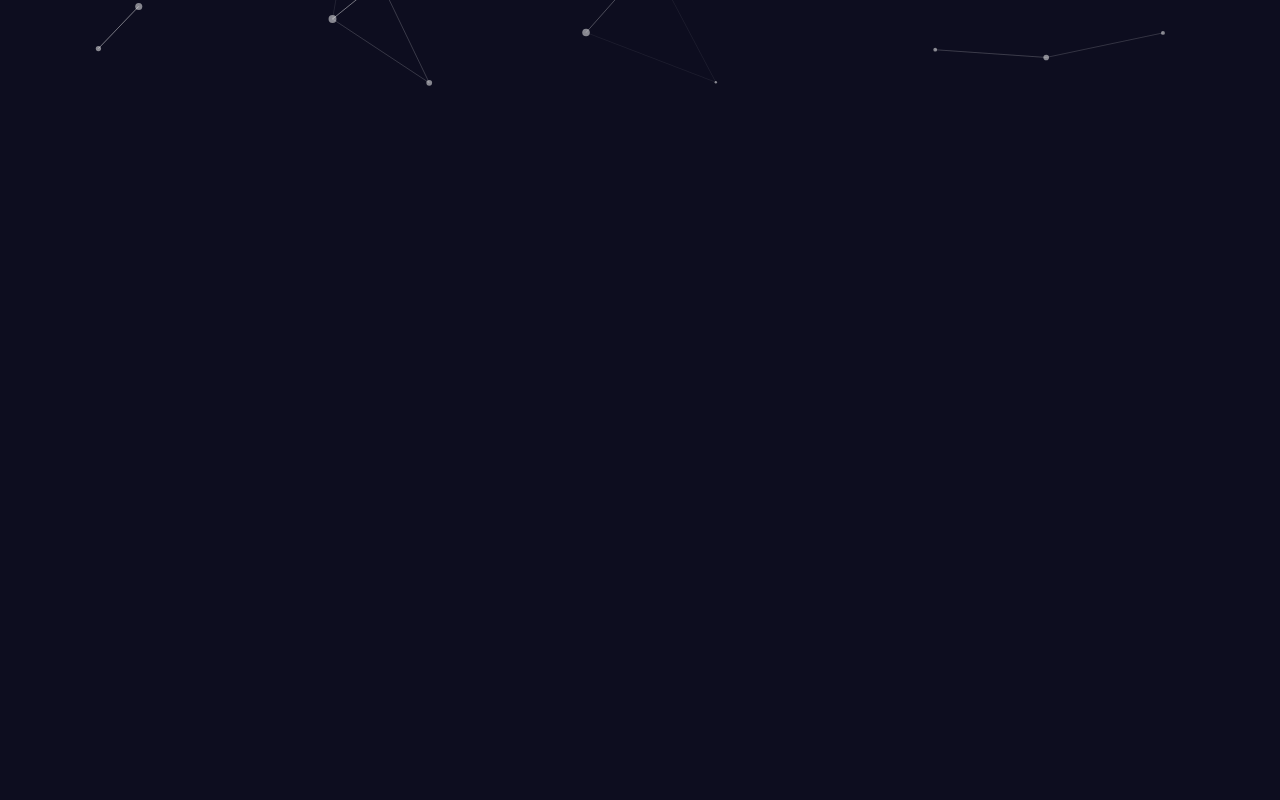
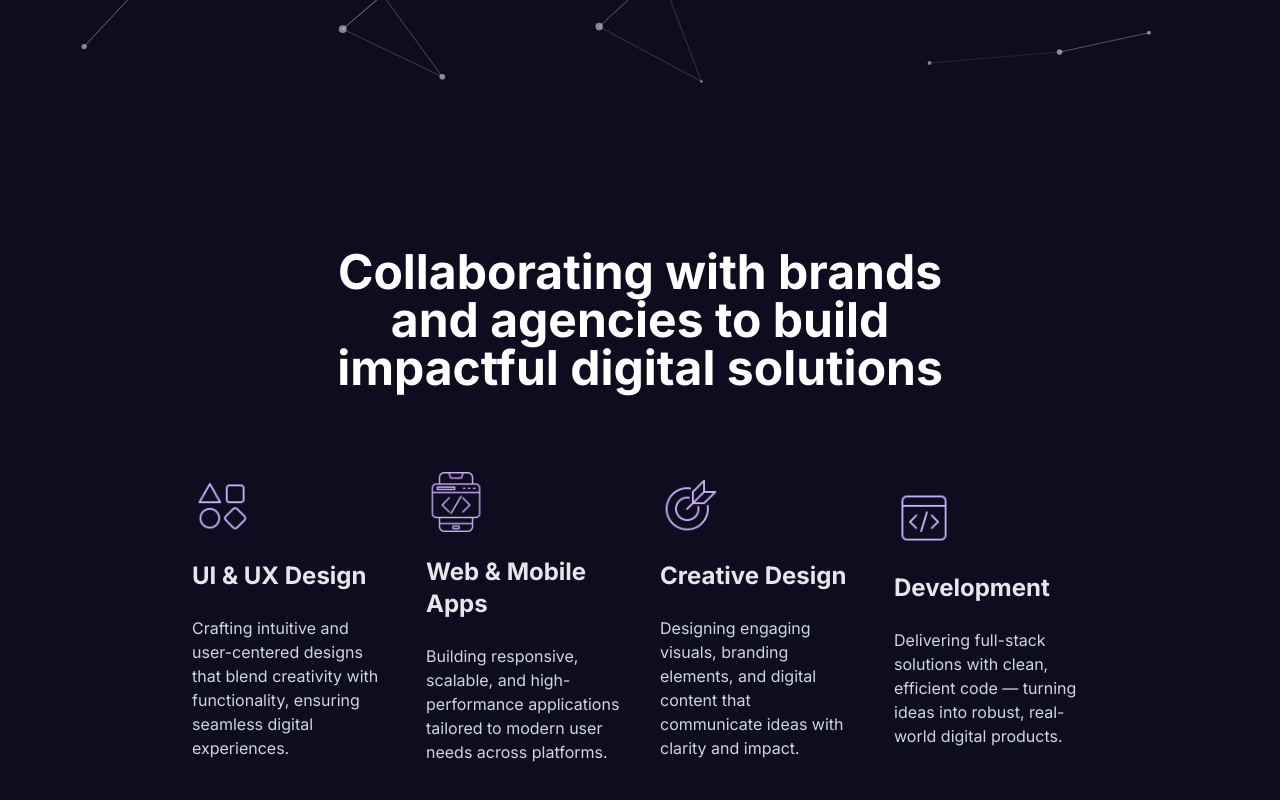
Before and after one commit to Manshavatsh0123/my-portfolio, a Next.js app: page / in a window 1280 px wide. Shown: the part 616-1416 px from the top of the page. Before the commit the page ends 800 px from the top, so only its background shows below. Built offline with nearby package versions, Linux system fonts and the light colour scheme.

Commit message:
Service-section

```diff
--- a/components/Home/Home.tsx
+++ b/components/Home/Home.tsx
@@ -1,10 +1,12 @@
 import React from 'react'
 import Hero from './Hero/Hero'
+import Services from './Services/services'
 
 const Home = () => {
     return (
         <div className='overflow-hidden'>
             <Hero />
+            <Services />
         </div>
     )
 }
--- /dev/null
+++ b/components/Home/Services/ServiceCard.tsx
@@ -0,0 +1,20 @@
+import Image from 'next/image';
+import React from 'react'
+
+type props = {
+    icon: string;
+    name: string;
+    description: string;
+}
+
+const ServiceCard = ({icon,description,name}:props) => {
+    return (
+        <div>
+            <Image src={icon} width={60} height={60} alt='img'/>
+            <h1 className='mt-6 text-xl md:text-2xl font-bold text-gray-200'>{name}</h1>
+            <p className='mt-6 text-gray-300'>{description}</p>
+        </div>
+    )
+}
+
+export default ServiceCard
--- /dev/null
+++ b/components/Home/Services/services.jsx
@@ -0,0 +1,50 @@
+import React from 'react'
+import ServiceCard from './ServiceCard'
+
+const Services = () => {
+    return (
+        <div className='pt-16 pb-16'>
+            <h1 className='text-center text-2xl md:text-4xl xl:text-5xl font-bold text-white'>
+                Collaborating with brands <br /> and agencies to build <br /> impactful digital solutions
+            </h1>
+
+            <div className="w-[90%] sm:w-[70%] mx-auto grid grid-cols-1 md:grid-cols-2 xl:grid-cols-4 gap-10 mt-20 items-center">
+
+                <div>
+                    <ServiceCard
+                        icon="/images/s1.png"
+                        name="UI & UX Design"
+                        description="Crafting intuitive and user-centered designs that blend creativity with functionality, ensuring seamless digital experiences."
+                    />
+                </div>
+
+                <div>
+                    <ServiceCard
+                        icon="/images/s2.png"
+                        name="Web & Mobile Apps"
+                        description="Building responsive, scalable, and high-performance applications tailored to modern user needs across platforms."
+                    />
+                </div>
+
+                <div>
+                    <ServiceCard
+                        icon="/images/s3.png"
+                        name="Creative Design"
+                        description="Designing engaging visuals, branding elements, and digital content that communicate ideas with clarity and impact."
+                    />
+                </div>
+
+                <div>
+                    <ServiceCard
+                        icon="/images/s4.png"
+                        name="Development"
+                        description="Delivering full-stack solutions with clean, efficient code — turning ideas into robust, real-world digital products."
+                    />
+                </div>
+
+            </div>
+        </div>
+    )
+}
+
+export default Services
```
